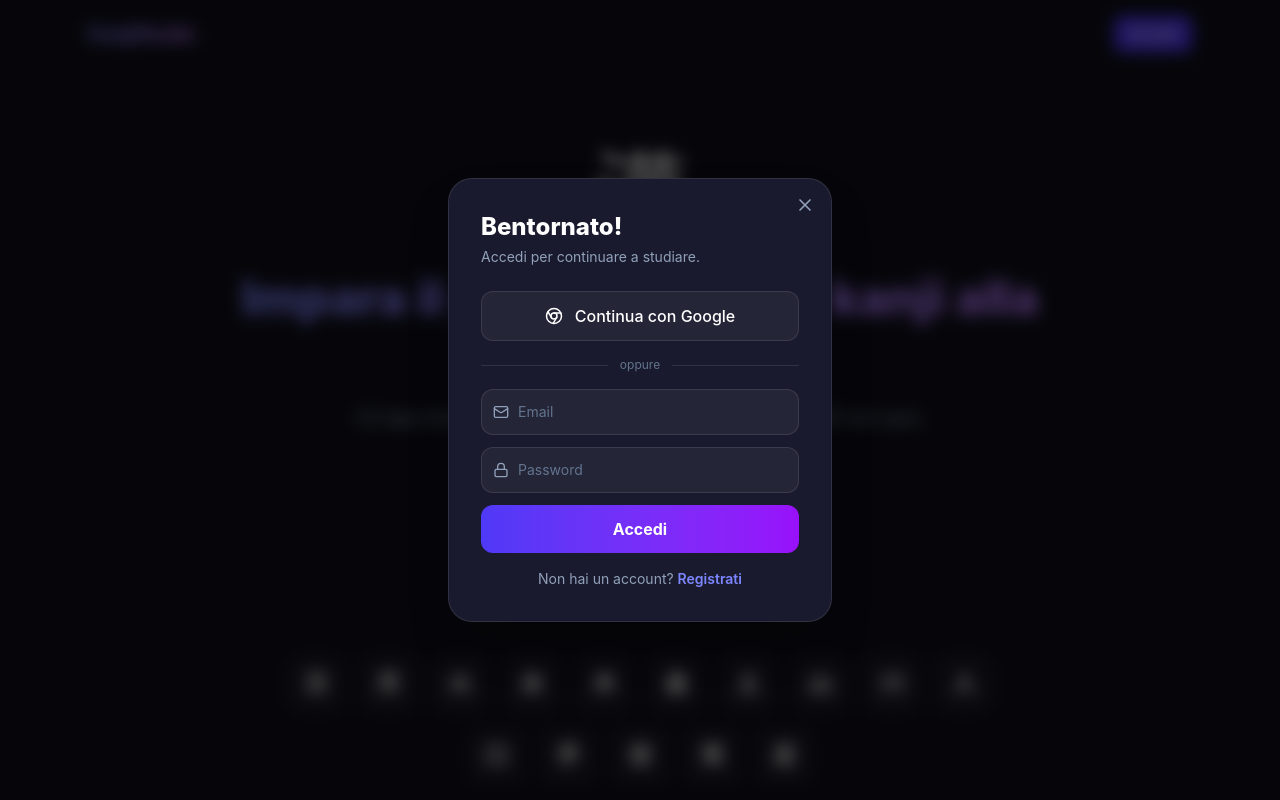
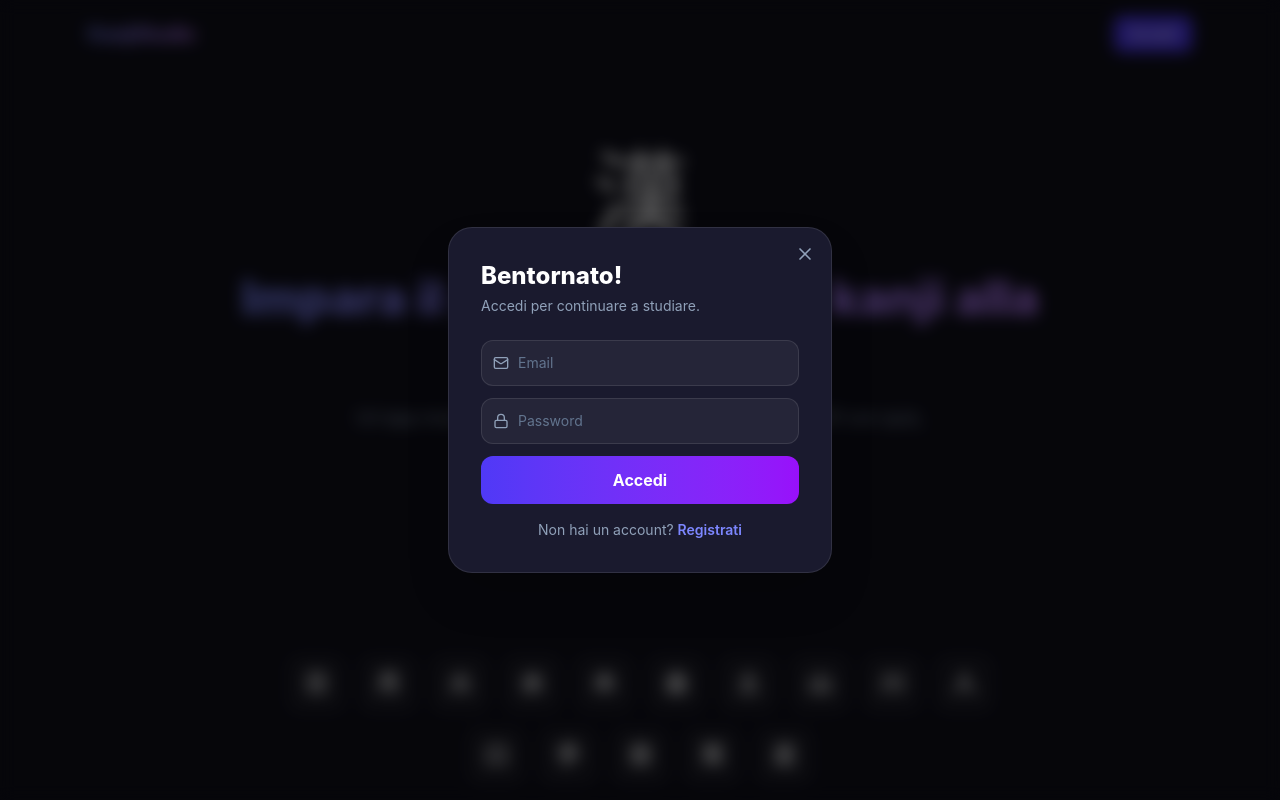
Before and after one commit to FrancescoGiommi/KanjiStudio, a React (Vite) app: page / in a window 1280 px wide. Both pictures are taken after a click on the button "Accedi". Shown: the top 800 px of the page. Built offline with nearby package versions, Linux system fonts and the light colour scheme; no server answers.

Commit message:
refactor: remove Google authentication from AuthModal and AuthContext

```diff
--- a/src/components/AuthModal.tsx
+++ b/src/components/AuthModal.tsx
@@ -1,6 +1,6 @@
 import { useState } from 'react'
 import { motion, AnimatePresence } from 'framer-motion'
-import { X, Mail, Lock, Chrome } from 'lucide-react'
+import { X, Mail, Lock } from 'lucide-react'
 import { useAuth } from '../contexts/AuthContext'
 
 interface AuthModalProps {
@@ -8,7 +8,7 @@ interface AuthModalProps {
 }
 
 export default function AuthModal({ onClose }: AuthModalProps) {
-  const { loginWithEmail, registerWithEmail, loginWithGoogle } = useAuth()
+  const { loginWithEmail, registerWithEmail } = useAuth()
   const [mode, setMode] = useState<'login' | 'register'>('login')
   const [email, setEmail] = useState('')
   const [password, setPassword] = useState('')
@@ -42,19 +42,6 @@ export default function AuthModal({ onClose }: AuthModalProps) {
     }
   }
 
-  const handleGoogle = async () => {
-    setError('')
-    setLoading(true)
-    try {
-      await loginWithGoogle()
-      onClose()
-    } catch {
-      setError('Accesso con Google fallito.')
-    } finally {
-      setLoading(false)
-    }
-  }
-
   return (
     <AnimatePresence>
       <motion.div
@@ -83,20 +70,6 @@ export default function AuthModal({ onClose }: AuthModalProps) {
             {mode === 'login' ? 'Accedi per continuare a studiare.' : 'Inizia il tuo percorso JLPT.'}
           </p>
 
-          {/* Google */}
-          <button
-            onClick={handleGoogle}
-            disabled={loading}
-            className="w-full flex items-center justify-center gap-3 py-3 rounded-xl bg-white/5 border border-white/10 hover:bg-white/10 transition-colors font-medium mb-4 disabled:opacity-50"
-          >
-            <Chrome size={18} /> Continua con Google
-          </button>
-
-          <div className="flex items-center gap-3 mb-4">
-            <div className="flex-1 h-px bg-white/10" />
-            <span className="text-xs text-slate-500">oppure</span>
-            <div className="flex-1 h-px bg-white/10" />
-          </div>
 
           <form onSubmit={handleSubmit} className="flex flex-col gap-3">
             <div className="relative">
--- a/src/contexts/AuthContext.tsx
+++ b/src/contexts/AuthContext.tsx
@@ -1,27 +1,45 @@
-import { createContext, useContext, useState, useEffect, ReactNode } from 'react'
+import { createContext, useContext, useState, useEffect, type ReactNode } from 'react'
 import {
   onAuthStateChanged,
   signInWithEmailAndPassword,
   createUserWithEmailAndPassword,
-  signInWithPopup,
-  GoogleAuthProvider,
   signOut,
   type User as FirebaseUser,
 } from 'firebase/auth'
-import { auth } from '../firebase/firebase'
+import { doc, getDoc, setDoc, serverTimestamp } from 'firebase/firestore'
+import { auth, db } from '../firebase/firebase'
 
 interface AuthContextType {
   user: FirebaseUser | null
   loading: boolean
   loginWithEmail: (email: string, password: string) => Promise<void>
   registerWithEmail: (email: string, password: string) => Promise<void>
-  loginWithGoogle: () => Promise<void>
   logout: () => Promise<void>
 }
 
 const AuthContext = createContext<AuthContextType | null>(null)
 
-const googleProvider = new GoogleAuthProvider()
+async function createUserProfileIfMissing(user: FirebaseUser) {
+  const ref = doc(db, 'users', user.uid)
+  const snap = await getDoc(ref)
+  if (!snap.exists()) {
+    await setDoc(ref, {
+      uid: user.uid,
+      email: user.email,
+      displayName: user.displayName ?? user.email?.split('@')[0] ?? 'Utente',
+      createdAt: serverTimestamp(),
+      streak: 0,
+      lastStudyDate: null,
+      progress: {
+        N5: { learned: [], total: 103 },
+        N4: { learned: [], total: 181 },
+        N3: { learned: [], total: 361 },
+        N2: { learned: [], total: 367 },
+        N1: { learned: [], total: 1232 },
+      },
+    })
+  }
+}
 
 export function AuthProvider({ children }: { children: ReactNode }) {
   const [user, setUser] = useState<FirebaseUser | null>(null)
@@ -40,11 +58,8 @@ export function AuthProvider({ children }: { children: ReactNode }) {
   }
 
   const registerWithEmail = async (email: string, password: string) => {
-    await createUserWithEmailAndPassword(auth, email, password)
-  }
-
-  const loginWithGoogle = async () => {
-    await signInWithPopup(auth, googleProvider)
+    const { user } = await createUserWithEmailAndPassword(auth, email, password)
+    await createUserProfileIfMissing(user)
   }
 
   const logout = async () => {
@@ -52,7 +67,7 @@ export function AuthProvider({ children }: { children: ReactNode }) {
   }
 
   return (
-    <AuthContext.Provider value={{ user, loading, loginWithEmail, registerWithEmail, loginWithGoogle, logout }}>
+    <AuthContext.Provider value={{ user, loading, loginWithEmail, registerWithEmail, logout }}>
       {!loading && children}
     </AuthContext.Provider>
   )
```
